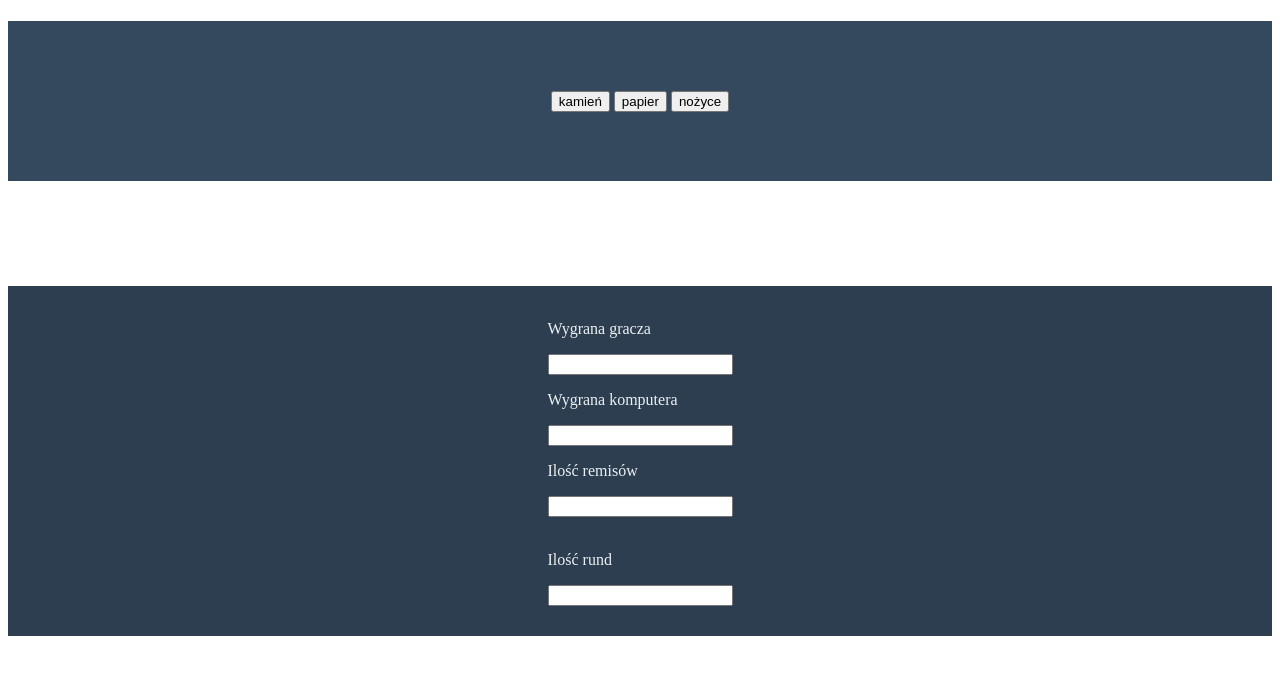
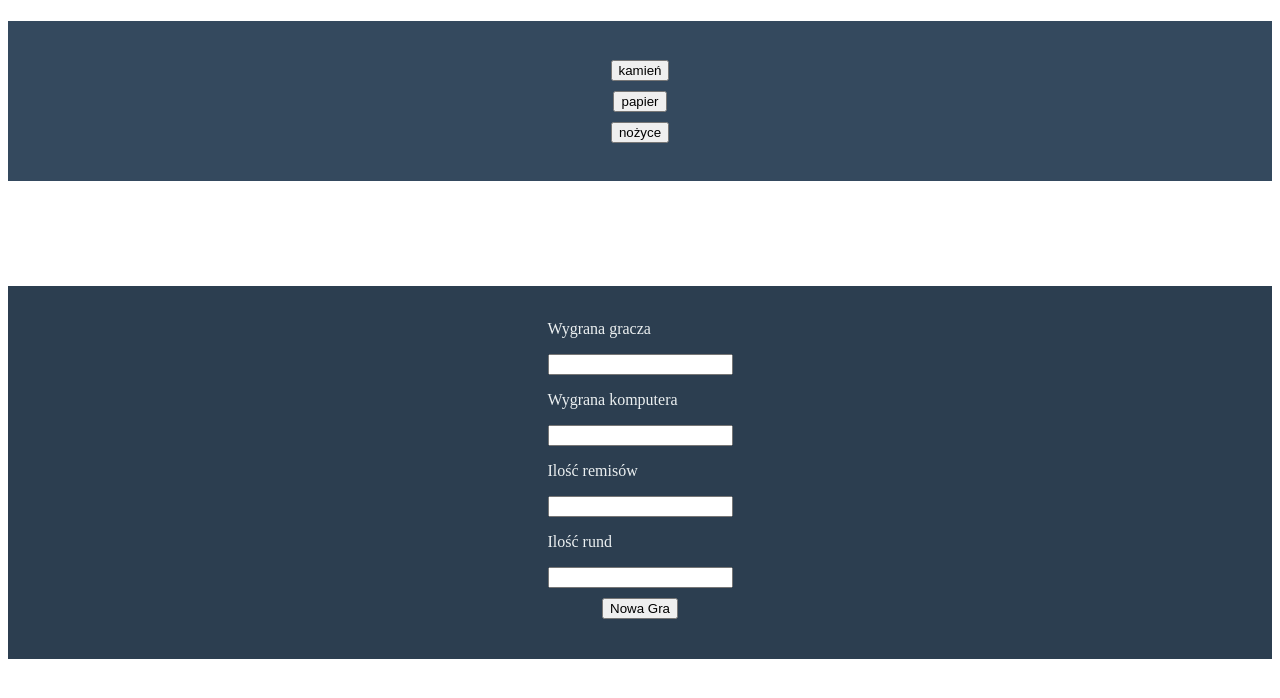
Before and after one commit to trojek71/javascript-prework, a plain HTML site: page index.html in a window 1280 px wide. Shown: the part 54-752 px from the top of the page. Drawn offline with Linux system fonts and the light colour scheme.

Commit message:
Add button to game restart

```diff
--- a/index.html
+++ b/index.html
@@ -16,6 +16,7 @@
 			<button id="button-paper">papier</button>
 			<button id="button-scissors">nożyce</button>
 		  </div>
+
 	   </div>
 	</section>
 	<section class="info">
@@ -40,11 +41,15 @@
 				<br>
 				<p>Ilość remisów<br></p>
 				<input type="text" id="remis">
-				<br><br>
+				<br>
 				<p>Ilość rund <br></p>
 				<input type="text" id="rundy">
 			   </form>
+			   <div class="newgame" id="newgame">
+					<button id="button-restart" onclick="refreshPage()">Nowa Gra</button>
+			    </div>
 			</div>
+
 		 </div>
 	  </section>
 	<script src="js/functions.js"></script>
--- a/js/script.js
+++ b/js/script.js
@@ -1,7 +1,13 @@
 
 
 
-var argButtonName, buttonPaper, buttonRock, buttonScissors, buttonTest,userWin=0,userWin1=0, userWin2=0,userWin3=0,compWin=0, remis=0, rundy=0;
+var argButtonName, buttonPaper, buttonRock, buttonScissors, buttonTest,userWin=0,userWin1=0, userWin2=0,userWin3=0,compWin=0, remis=0, rundy=0,buttonRestart;
+
+
+function refreshPage(){
+  window.location.reload();
+}
+
 
 
 function buttonClicked(argButtonName) {
@@ -24,6 +30,7 @@ function buttonClicked(argButtonName) {
       return 'kamień';
     }
   }
+
 
 
   function displayResult(argPlayerMove, argComputerMove) {
--- a/sass/style.scss
+++ b/sass/style.scss
@@ -24,6 +24,7 @@
 }
 
 .info .container .message{
+    height: 50% ;
     text-align: center;
     margin-top: 2%;
     margin-bottom: 2%;
@@ -45,3 +46,7 @@
 .score p{
     color:#ecf0f1;
 }
+button {
+    margin: 10px auto;
+    display: block;
+}
```
Also changed, not shown: css/style.css, 1 other file.
